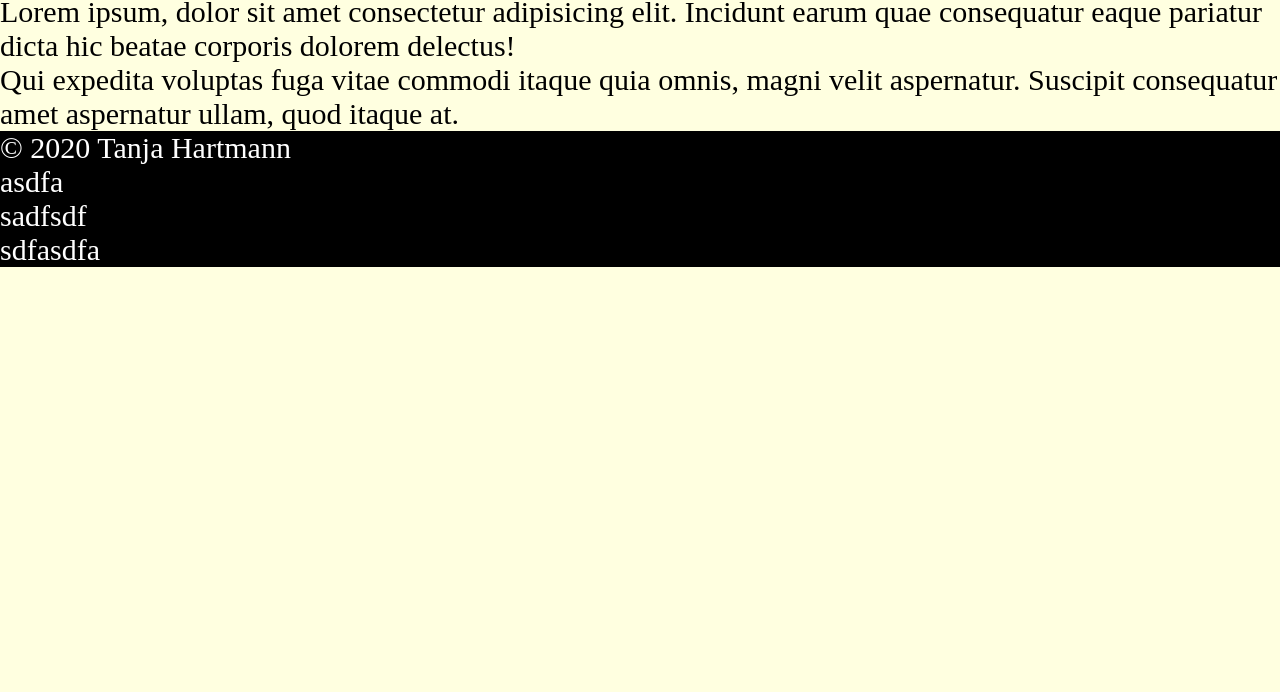
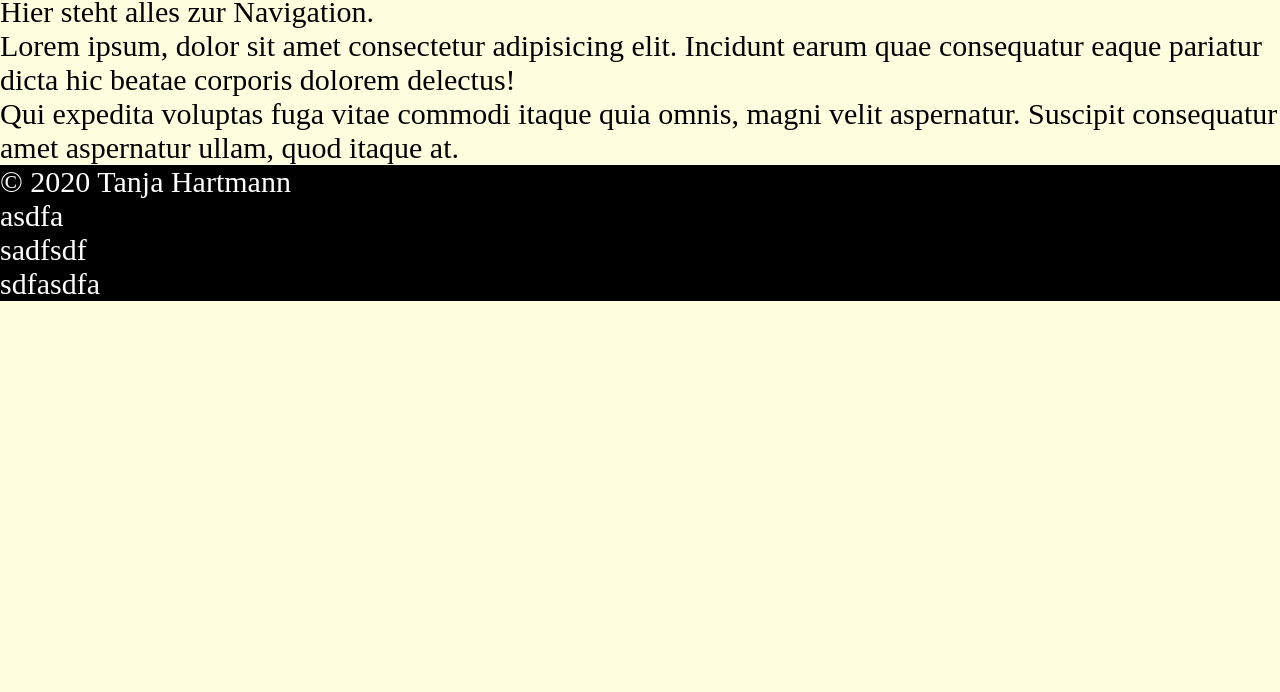
Before and after one commit to th452/erste-webseite, a plain HTML site: page index.html in a window 1280 px wide. Shown: the part 108-800 px from the top of the page. Drawn offline with Linux system fonts and the light colour scheme.

Commit message:
nav Bereich angelegt

```diff
--- a/index.html
+++ b/index.html
@@ -11,6 +11,10 @@
     <h1>GIT Einstieg</h1>
 
     <p>Tanja Hartmann</p>
+
+    <nav>
+      Hier steht alles zur Navigation.
+    </nav>
 
     <main>
       <p>
```
